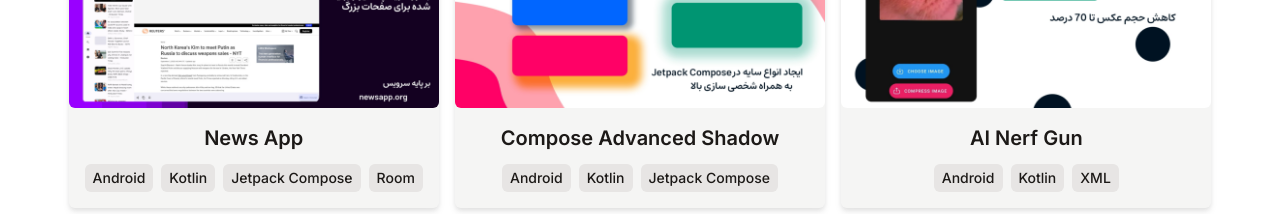
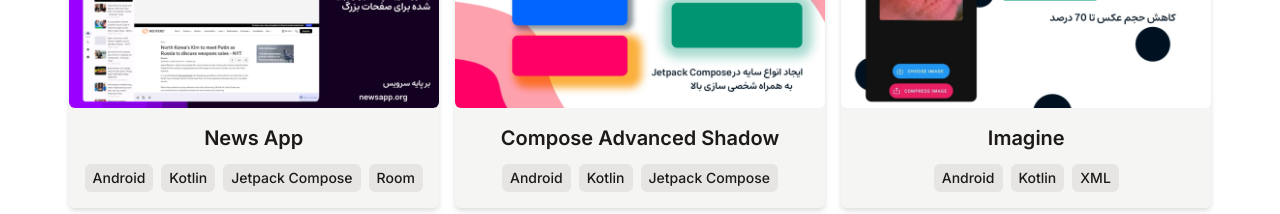
Before and after one commit to alibardide5124/phoenix-portfolio, a React (Vite) app: page / in a window 1280 px wide. Shown: the part 920-1134 px from the top of the page. Built offline with nearby package versions, Linux system fonts and the light colour scheme.

Commit message:
Fixed style

```diff
--- a/src/data/portfolio.js
+++ b/src/data/portfolio.js
@@ -12,7 +12,7 @@
         link: 'https://github.com/alibardide5124/ComposeAdvancedShadow',
     },
     {
-        title: 'AI Nerf Gun',
+        title: 'Imagine',
         imgUrl: '/assets/Imagine.png',
         stack: [ 'Android', 'Kotlin', 'XML' ],
         link: 'https://github.com/alibardide5124/Imagine',
```
